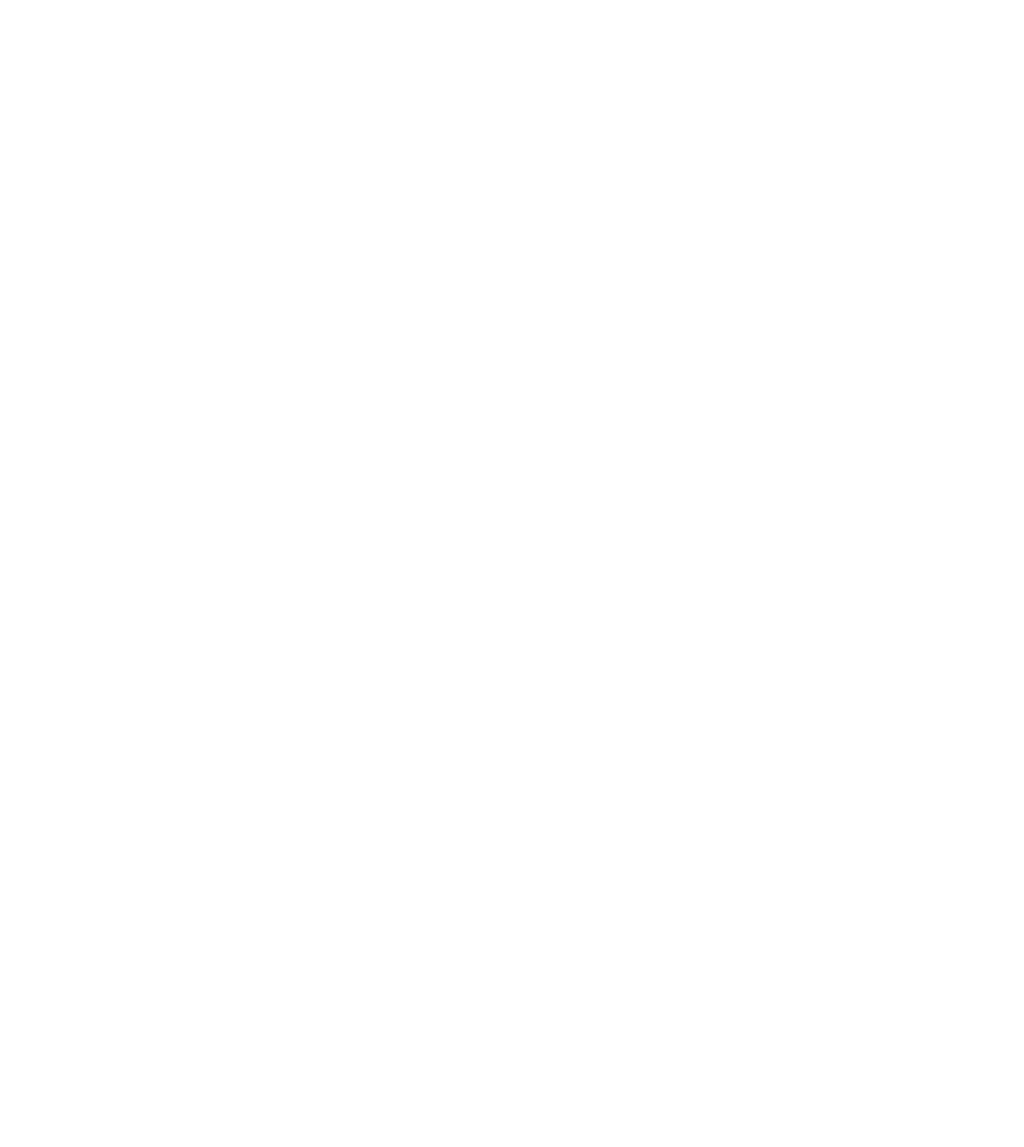
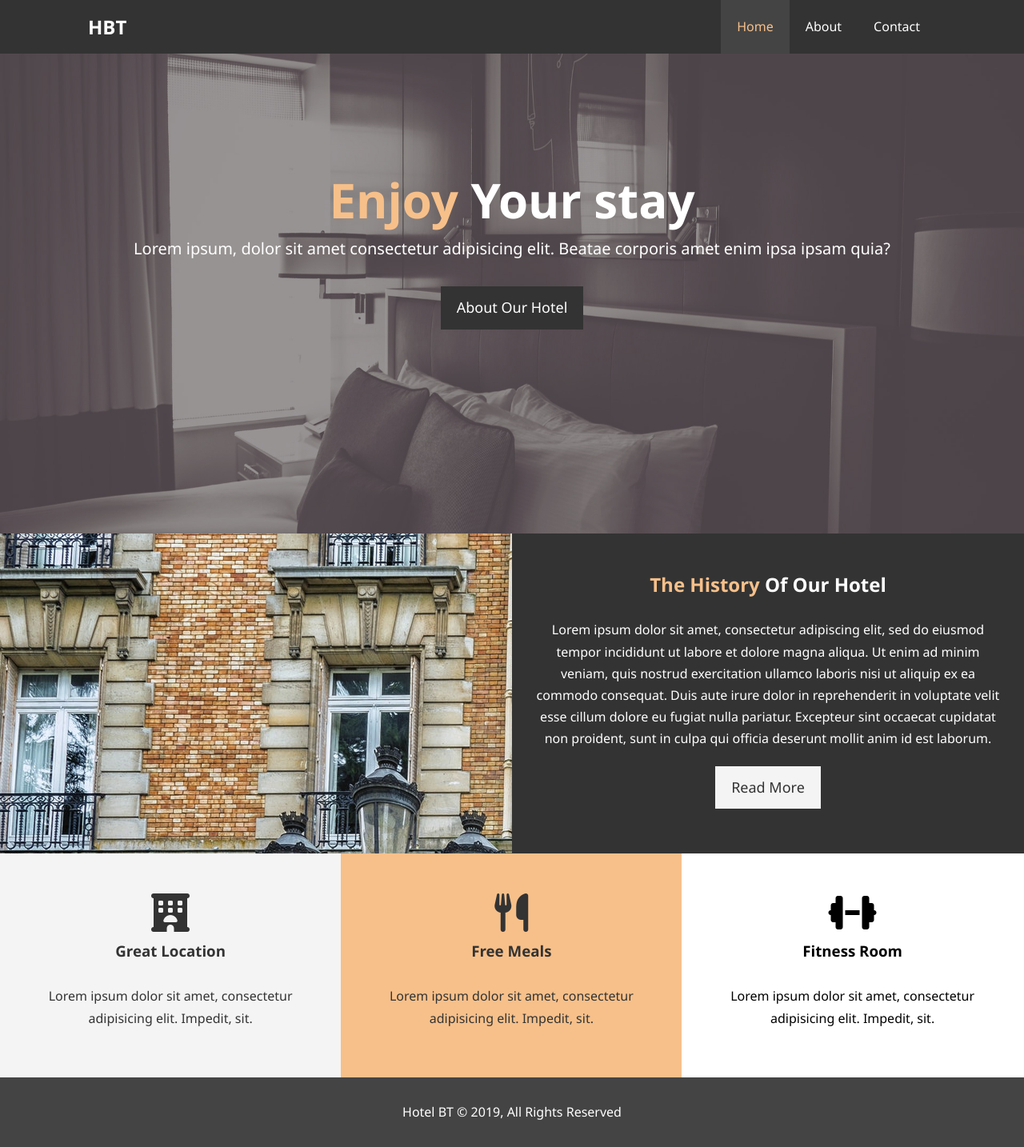
Before and after one commit to Smokyn/hotel-website, a plain HTML site: page index.html in a window 1280 px wide. Shown: the whole page at 80% size. Before the commit the page ends 800 px from the top, so only its background shows below. Drawn offline with Linux system fonts and the light colour scheme; files that its build step writes are made by us from their sources.

Commit message:
finishing up the project

```diff
--- /dev/null
+++ b/css/style.css
@@ -0,0 +1,276 @@
+/* Reset */
+*{
+  margin: 0;
+  padding: 0;
+  box-sizing: border-box;
+}
+
+/* Main Styling */
+html, body{
+font-family: 'Segoe UI', Tahoma, Geneva, Verdana, sans-serif;
+line-height: 1.7em;
+}
+
+a{
+ color: #333;
+ text-decoration: none;
+
+}
+
+h1,h2,h3 {
+  padding-bottom: 20px;
+}
+
+p{
+  margin: 10px 0;
+}
+
+/* Utility Classes */
+.container {
+  margin: auto;
+  max-width: 1100px;
+  overflow: auto;
+  padding: 0 20px;
+}
+
+.text-primary{
+  color: #f7c08a;
+}
+
+.lead {
+  font-size: 20px;
+}
+
+.btn{
+  display: inline-block;
+  font-size: 18px;
+  color: #fff;
+  background: #333;
+  padding: 13px 20px;
+  border: none;
+  cursor: pointer;
+
+}
+.btn:hover{
+  background: #f7c08a;
+  color: #333;
+}
+
+.btn-light{
+  background: #f4f4f4;
+  color: #333;
+}
+.bg-dark{
+  background: #333;
+  color: #fff;
+}
+.bg-light{
+  background: #f4f4f4;
+  color: #333;
+}
+.bg-primary{
+  background: #f7c08a;
+  color: #333;
+}
+
+.clr{
+  clear: both;
+}
+
+.l-heading{
+  font-size: 40px;
+}
+
+/* Padding */
+
+.py-1  { padding: 10px 0; }
+.py-2  { padding: 20px 0; }
+.py-3  { padding: 30px 0; }
+
+
+/* Navbar */
+#navbar{
+  background: #333;
+  color: #fff;
+  overflow: auto;
+}
+
+#navbar a{
+  color: #fff;
+}
+#navbar h1{
+  float: left;
+  padding-top: 20px;
+}
+
+#navbar ul {
+  list-style: none;
+  margin: 0;
+  float: right;
+}
+
+#navbar ul li {
+  float: left;
+}
+
+#navbar ul li a {
+  display: block;
+  padding: 20px;
+  text-align: center;
+}
+#navbar ul li a:hover,
+#navbar ul li a.current  {
+  background: #444;
+  color: #f7c08a;
+}
+
+/* Shosecase */
+
+#showcase {
+  background: url('../images/showcase.jpg') no-repeat
+  center center/cover;
+  height: 600px;
+}
+
+#showcase .showcase-content{
+  color: #fff;
+  text-align: center;
+  padding-top: 170px;
+
+}
+
+#showcase .showcase-content h1{
+  font-size: 60px;
+  line-height: 1.2en;
+
+}
+
+#showcase .showcase-content p{
+  padding-bottom: 20px;
+  line-height: 1.7em;
+}
+
+/* Home info */
+#home-info{
+  height: 400px;
+}
+#home-info .info-img{
+  float: left;
+  width: 50%;
+  background: url("../images/photo-1.jpg") no-repeat;
+  min-height: 100%;
+}
+
+#home-info .info-content {
+  float: right;
+  width: 50%;
+  height: 100%;
+  text-align: center;
+  padding: 50px 30px;
+  overflow: hidden;
+
+}
+#home-info .info-content p{
+  padding-bottom: 10px;
+}
+
+/* Features */
+
+.box {
+  float: left;
+  width: 33.3%;
+  padding: 50px;
+  text-align: center;
+}
+.box i {
+  margin-bottom: 10px;
+}
+
+
+
+/* About Info */
+#about-info .info-right{
+float: right;
+width: 50%;
+min-height: 100%;
+}
+
+#about-info .info-right img{
+  margin: auto;
+  display: block;
+  width: 70%;
+  border-radius: 50%;
+}
+#about-info .info-left {
+  float:left;
+  width: 50%;
+  min-height: 100%;
+}
+
+
+/* Testimonials */
+
+#testimonials{
+  height: 600px;
+  background: url("../images/test-bg.jpg") no-repeat center
+  center/cover;
+  padding-top: 100px;
+}
+
+#testimonials  h2{
+  color: #fff;
+  text-align: center;
+  padding-bottom: 40px;
+}
+
+#testimonials .testimonial {
+  padding: 20px;
+  margin-bottom: 40px;
+  border-radius: 5px;
+  opacity: 0.9;
+}
+
+#testimonials .testimonial img {
+  width: 100px;
+  float: left;
+  margin-right: 20px;
+  border-radius: 50%;
+
+}
+
+/* Contact Form */
+
+#contact-form .form-group{
+  margin-bottom: 20px;
+
+}
+#contact-form label {
+  display: block;
+  margin-bottom: 5px;
+}
+
+#contact-form input,
+#contact-form textarea{
+width: 100%;
+padding: 10px;
+border: 1px #ddd solid;
+}
+
+#contact-form textarea{
+  height: 200px;
+}
+
+#contact-form input:focus,
+#contact-form textarea:focus{
+  outline: none;
+  border-color: #f7c08a;
+}
+
+
+/* Footer */
+#main-footer {
+  text-align: center;
+  background: #444;
+  color: white;
+  padding: 20px;
+}
--- a/index.html
+++ b/index.html
@@ -1,13 +1,85 @@
 <!DOCTYPE html>
 <html lang="en">
+
 <head>
   <meta charset="UTF-8">
   <meta name="viewport" content="width=device-width, initial-scale=1.0">
   <meta http-equiv="X-UA-Compatible" content="ie=edge">
-  <link href="style.css" rel="stylesheet">
-  <title>Hotel Website</title>
+  <meta name="description" content="Welcome to the most extraordinady hotel in Boston Massaschusetts">
+  <meta name="keywords" content="holte,boston,hotel,new england hotel" <link href="style.css" rel="stylesheet">
+  <title>Hotel BT - Welcome</title>
+  <script src="https://kit.fontawesome.com/beb4e93fd8.js"></script>
+  <link href="css/style.css" rel="stylesheet">
 </head>
+
 <body>
+  <header>
+    <nav id="navbar">
+      <div class="container">
+        <h1 class="logo"><a href="index.html">HBT</a></h1>
+        <ul>
+          <li><a class="current" href="index.html">Home</a></li>
+          <li><a href="about.html">About</a></li>
+          <li><a href="contact.html">Contact</a></li>
+        </ul>
+      </div>
+    </nav>
+
+    <div id="showcase">
+      <div class="container">
+        <div class="showcase-content">
+          <h1><span class="text-primary">Enjoy</span> Your stay</h1>
+          <p class="lead">Lorem ipsum, dolor sit amet consectetur adipisicing elit.
+            Beatae corporis amet enim ipsa ipsam quia?</p>
+          <a class="btn" href="about.html">About Our Hotel</a>
+        </div>
+      </div>
+    </div>
+  </header>
+
+  <section id="home-info" class="bg-dark">
+    <div class="info-img"></div>
+    <div class="info-content">
+      <h2><span class="text-primary">The History</span>
+        Of Our Hotel </h2>
+      <p>Lorem ipsum dolor sit amet, consectetur adipiscing elit, sed do eiusmod tempor incididunt ut labore et dolore
+        magna aliqua.
+        Ut enim ad minim veniam, quis nostrud exercitation ullamco laboris nisi ut aliquip ex ea commodo consequat.
+        Duis aute irure dolor in reprehenderit in voluptate velit esse cillum dolore eu fugiat nulla pariatur.
+        Excepteur sint occaecat cupidatat non proident, sunt in culpa qui officia deserunt mollit anim id est laborum.
+      </p>
+      <a href="about.html" class="btn btn-light">Read
+        More </a>
+    </div>
+  </section>
+
+  <section id="features">
+    <div class="box bg-light">
+        <i class="fas fa-hotel fa-3x"></i>
+      <h3>Great Location</h3>
+      <p>Lorem ipsum dolor sit amet, consectetur adipisicing elit.
+         Impedit, sit.</p>
+    </div>
+    <div class="box bg-primary">
+        <i class="fas fa-utensils fa-3x"></i>
+        <h3>Free Meals</h3>
+        <p>Lorem ipsum dolor sit amet, consectetur adipisicing elit.
+           Impedit, sit.</p>
+    </div>
+    <div class="box" bg-light>
+        <i class="fas fa-dumbbell fa-3x"></i>
+        <h3>Fitness Room</h3>
+        <p>Lorem ipsum dolor sit amet, consectetur adipisicing elit.
+           Impedit, sit.</p>
+    </div>
+  </section>
+  <div class="clr"></div>
+  <footer id="main-footer">
+    <p>Hotel BT &copy; 2019, All Rights Reserved</p>
+
+  </footer>
 
 </body>
+
+
 </html>
```
Also changed, not shown: about.html (added, +84 -0 lines), contact.html (added, +80 -0 lines), images/14980.jpg (deleted), images/62350329_872809633119391_2153858045187194880_n.jpg (deleted), images/person-1.jpg (added), images/person-2.jpg (added), images/photo-1.jpg (added), images/photo-2.jpg (added), images/showcase.jpg (added), images/test-bg.jpg (added), images/thumb-1920-385447.jpg (deleted), images/ubuntu_os_white_orange_30925_1920x1080.jpg (deleted), style.css (deleted).
